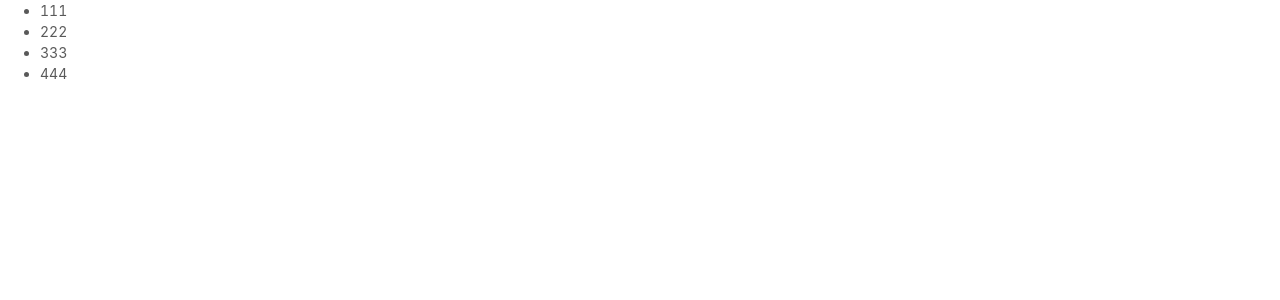
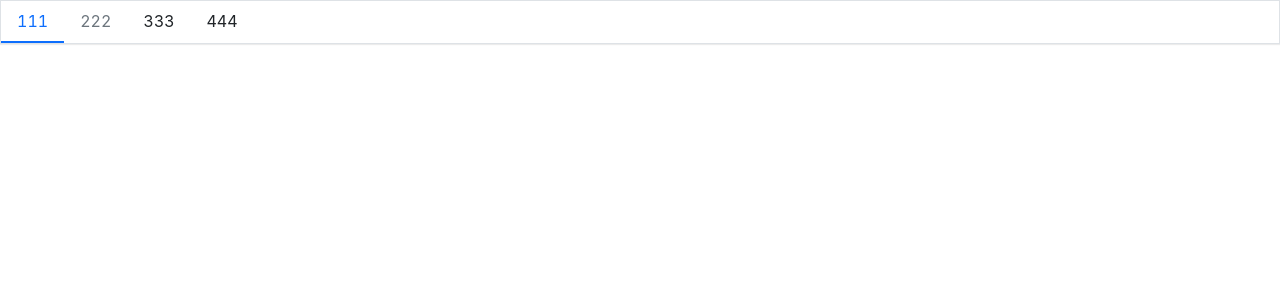
Before and after one commit to xyj626553989/react-typescript-large, a React app: page / in a window 1280 px wide. Shown: the top 300 px of the page. Built offline with nearby package versions, Linux system fonts and the light colour scheme.

Commit message:
fix: menu 组件

```diff
--- a/src/components/Menu/Menu.tsx
+++ b/src/components/Menu/Menu.tsx
@@ -1,6 +1,7 @@
-import React, { CSSProperties, FC } from 'react';
+import React, { CSSProperties, FC, useState, useCallback } from 'react';
 import classNames from 'classnames';
 import MenuContext, { MenuTheme, MenuContextProps as MenuContextProperties } from './MenuContext';
+import { MenuItemProps as MenuItemProperties } from './MenuItem';
 
 export interface MenuProps {
   defaultIndex?: number;
@@ -12,17 +13,41 @@ export interface MenuProps {
 }
 
 const Menu: FC<MenuProps> = (properties) => {
-  const { className, theme, mode, style, children, onSelect } = properties;
+  const { className, theme, mode, style, children, onSelect, defaultIndex } = properties;
+  const [currentActive, setCurrentActive] = useState<number>(defaultIndex);
   const classes = classNames('s-menu', className, {
     'menu-vertical': mode === 'vertical',
     [`menu-${theme}`]: theme !== undefined,
   });
+  const handleClick = useCallback(
+    (index: number) => {
+      setCurrentActive(index);
+      if (onSelect) {
+        onSelect(index);
+      }
+    },
+    [onSelect],
+  );
   const contextValue: MenuContextProperties = {
-    inlineCollapsed: false,
+    onSelect: handleClick,
+    index: currentActive || 0,
+  };
+  const renderChildren = () => {
+    return React.Children.map(children, (child, index: number) => {
+      const childElement = child as React.FunctionComponentElement<MenuItemProperties>;
+      const { displayName } = childElement.type;
+      if (displayName === 'MenuItem') {
+        return React.cloneElement(childElement, {
+          index,
+        });
+      }
+      console.error('Warning: Menu has a child which is not MenuItem component');
+      return null;
+    });
   };
   return (
     <ul data-testid="menu" className={classes} style={style}>
-      <MenuContext.Provider value={contextValue}>{children}</MenuContext.Provider>
+      <MenuContext.Provider value={contextValue}>{renderChildren()}</MenuContext.Provider>
     </ul>
   );
 };
--- a/src/components/Menu/MenuContext.tsx
+++ b/src/components/Menu/MenuContext.tsx
@@ -2,9 +2,8 @@ import { createContext } from 'react';
 
 export type MenuTheme = 'light' | 'dark';
 export interface MenuContextProps {
-  inlineCollapsed: boolean;
-  menuTheme?: MenuTheme;
-  direction?: 'ltr' | 'rtl';
+  index: number;
+  onSelect?: (selectIndex: number) => void;
 }
-const MenuContext = createContext<MenuContextProps>({ inlineCollapsed: false });
+const MenuContext = createContext<MenuContextProps>({ index: 0 });
 export default MenuContext;
--- a/src/components/Menu/MenuItem.tsx
+++ b/src/components/Menu/MenuItem.tsx
@@ -1,4 +1,5 @@
-import React, { CSSProperties, FC, useContext } from 'react';
+/* eslint-disable jsx-a11y/click-events-have-key-events */
+import React, { CSSProperties, FC, useContext, useCallback } from 'react';
 import classNames from 'classnames';
 import MenuContext, { MenuContextProps as MenuContextProperties } from './MenuContext';
 
@@ -11,14 +12,21 @@ export interface MenuItemProps {
 
 const MenuItem: FC<MenuItemProps> = (properties) => {
   const { index, disabled, className, style, children } = properties;
-  const contextValue = useContext<MenuContextProperties>(MenuContext);
+  const context = useContext<MenuContextProperties>(MenuContext);
   const classes = classNames('menu-item', className, {
-    'is-disabled': disabled,
+    'menu-item-disabled': disabled,
+    'menu-item-active': context.index === index,
   });
+  const handleClick = useCallback(() => {
+    if (context.onSelect && !disabled && typeof index === 'number') {
+      context.onSelect(index);
+    }
+  }, [index, disabled, context]);
   return (
-    <li data-testid="MenuItem" className={classes} style={style}>
+    <li className={classes} style={style} onClick={handleClick}>
       {children}
     </li>
   );
 };
+MenuItem.displayName = 'MenuItem';
 export default MenuItem;
--- /dev/null
+++ b/src/components/Menu/_style.scss
@@ -0,0 +1,42 @@
+.s-menu {
+  display: flex;
+  flex-wrap: wrap;
+  margin-bottom: 30px;
+  padding-left: 0;
+  list-style: none;
+  border: $menu-border-width solid $menu-border-color;
+  box-shadow: $menu-box-shadow;
+  .menu-item {
+    padding: $menu-item-padding-y $menu-item-padding-x;
+    cursor: pointer;
+    transition: $menu-transition;
+    &:hover,
+    &:focus {
+      text-decoration: none;
+    }
+    &-disabled {
+      color: $menu-item-disabled-color;
+      cursor: default;
+      pointer-events: none;
+    }
+    &-active,
+    &:hover {
+      color: $menu-item-active-color;
+      border-bottom: $menu-item-active-border-width solid $menu-item-active-color;
+    }
+  }
+}
+.menu-vertical {
+  flex-direction: column;
+  border-right: $menu-border-width solid $menu-border-color;
+  border-bottom: 0;
+  .menu-item {
+    border-left: $menu-item-active-border-width solid transparent;
+    &-active,
+    &:hover {
+      color: $menu-item-active-color;
+      border-bottom: 0;
+      border-left: $menu-item-active-border-width solid $menu-item-active-color;
+    }
+  }
+}
--- a/src/index.tsx
+++ b/src/index.tsx
@@ -2,15 +2,22 @@ import React from 'react';
 import ReactDOM from 'react-dom';
 import Menu from '@/components/Menu/Menu';
 import MenuItem from '@/components/Menu/MenuItem';
+import './styles/index.scss';
 
 const App = () => {
   return (
     <>
-      <Menu>
-        <MenuItem>111</MenuItem>
-        <MenuItem>222</MenuItem>
-        <MenuItem>333</MenuItem>
-        <MenuItem>444</MenuItem>
+      <Menu
+        onSelect={(index) => {
+          console.log(index);
+        }}
+      >
+        <MenuItem index={0}>111</MenuItem>
+        <MenuItem index={1} disabled>
+          222
+        </MenuItem>
+        <MenuItem index={2}>333</MenuItem>
+        <MenuItem index={3}>444</MenuItem>
       </Menu>
     </>
   );
--- a/src/styles/index.scss
+++ b/src/styles/index.scss
@@ -2,3 +2,4 @@
 @import 'reboot';
 @import 'mixin';
 @import '../components/Button/style';
+@import '../components/Menu/style';
--- a/tsconfig.json
+++ b/tsconfig.json
@@ -27,7 +27,7 @@
     /* Strict Type-Checking Options */
     "strict": true /* Enable all strict type-checking options. */,
     // "noImplicitAny": true,                 /* Raise error on expressions and declarations with an implied 'any' type. */
-    // "strictNullChecks": true,              /* Enable strict null checks. */
+    "strictNullChecks": false /* Enable strict null checks. */,
     // "strictFunctionTypes": true,           /* Enable strict checking of function types. */
     // "strictBindCallApply": true,           /* Enable strict 'bind', 'call', and 'apply' methods on functions. */
     // "strictPropertyInitialization": true,  /* Enable strict checking of property initialization in classes. */
```
Also changed, not shown: .eslintrc.js, 1 other file (tests, documents, lock files or other folders).
